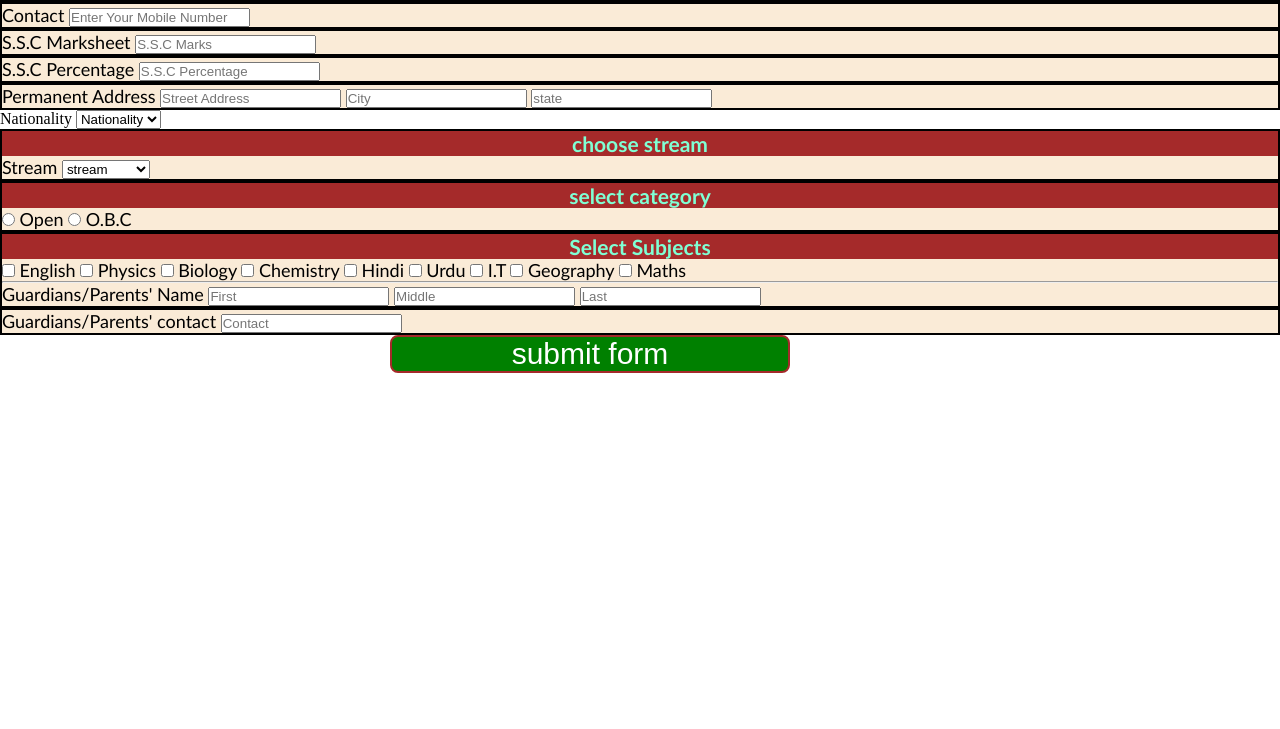
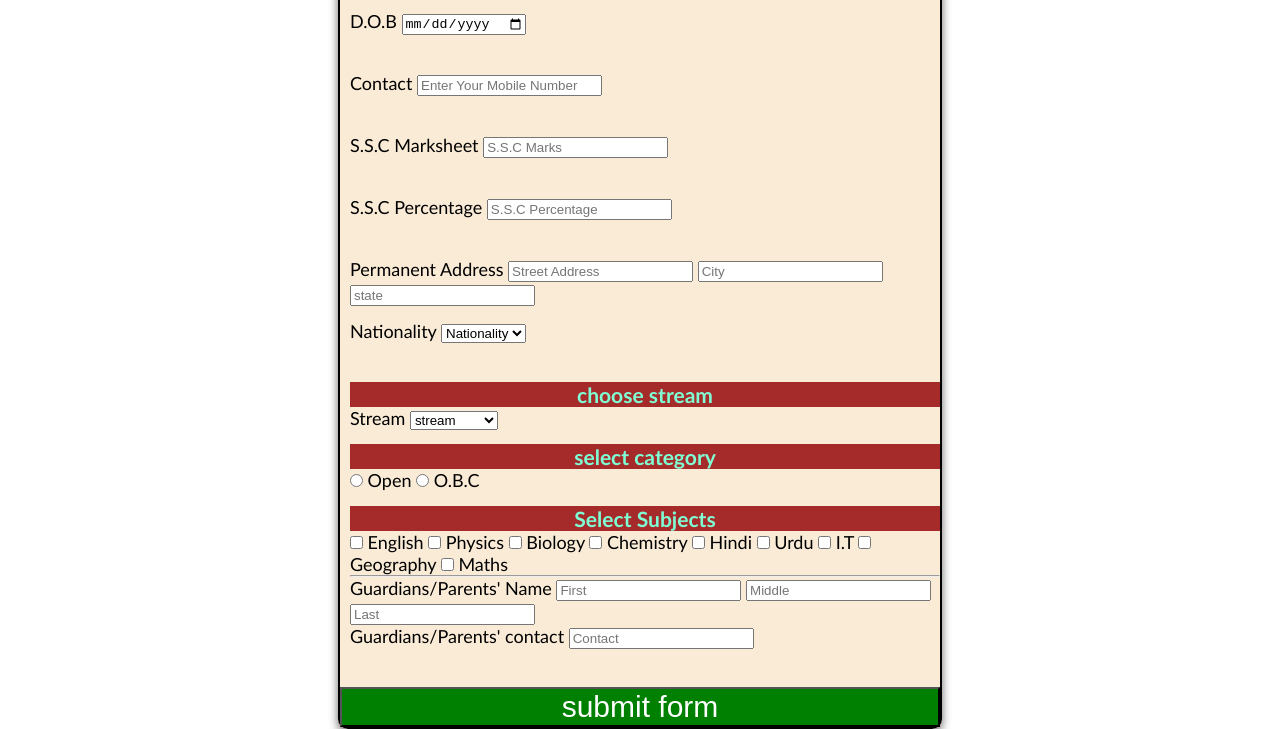
Before and after one commit to AR-momin/CSS-learning, a plain HTML site: page index.html in a window 1280 px wide. Shown: the part 91-820 px from the top of the page. Drawn offline with Linux system fonts and the light colour scheme.

```diff
--- /dev/null
+++ b/business.css
@@ -0,0 +1,11 @@
+
+div{
+  border: 2px solid black;
+  border-radius: 8px;
+  box-shadow: 0px 4px 10px rgba(0, 0, 0, 0.6);
+  background-color: bisque;
+    width: 450px;
+  text-align: center;
+  font-family: 'Segoe UI', Tahoma, Geneva, Verdana, sans-serif;
+  text-decoration: underline;
+}
--- a/form.css
+++ b/form.css
@@ -1,11 +1,9 @@
 * {
-  padding: 0;
+  /* padding: 0; */
   margin: 0;
-  box-sizing: border-box;
 }
 
-h1,
-h3 {
+h1,h3 {
   color: aquamarine;
   background: brown;
   text-align: center;
@@ -14,18 +12,19 @@
 div {
   font-family: 'Gill Sans', 'Gill Sans MT', Calibri, 'Trebuchet MS', sans-serif;
   background-color: antiquewhite;
-  border: 2px solid black;
   font-size: large;
+  min-height: 62px;
+  padding-left: 10px;
 }
 
 .submit {
-  width: 400px;
+  width: 600px;
   background-color: green;
   color: white;
   font-size: 30px;
-margin-left: 390px;
-  border: 2px solid brown;
-  border-radius: 8px;
+  text-align: center;
+  /* border: 2px solid brown; */
+  /* border-radius: 8px; */
 }
 
 .submit:hover{
@@ -34,5 +33,10 @@
 }
 
 form{
-  box-shadow:inset;
+  border: 2px solid black;
+  width: 600px ;
+  /* justify-content: center; */
+  margin: auto;
+  border-radius: 10px;
+  box-shadow: 0px 4px 10px rgba(0, 0, 0, 0.6);
 }
--- a/index.html
+++ b/index.html
@@ -9,6 +9,7 @@
 </head>
 
 <body>
+  <form>
     <h1>Admission Form</h1>
     <div class="name">
       <label for="Name">Full Name Of Applicant</label>
@@ -38,6 +39,7 @@
       <input id="address" type="text" placeholder="City">
       <input id="address" type="text" placeholder="state">
     </div>
+    <div>
       <label for="nationality">Nationality</label>
       <select id="nationality">Nationality
         <option value="" disabled selected>Nationality</option>
@@ -47,6 +49,7 @@
         <option value="china">China</option>
         <option value="japan">Japan</option>
       </select>
+    </div>
     <div>
       <h3>choose stream</h3>
       <label for="stream">Stream</label>
@@ -95,7 +98,7 @@
       <input id="parent" type="number" placeholder="Contact">
     </div>
     <button class="submit">submit form</button>
-
+  </form>
 </body>
 
 </html>
```
Also changed, not shown: business.html (added, +24 -0 lines). Lines whose indentation alone changed are shown as unchanged.
